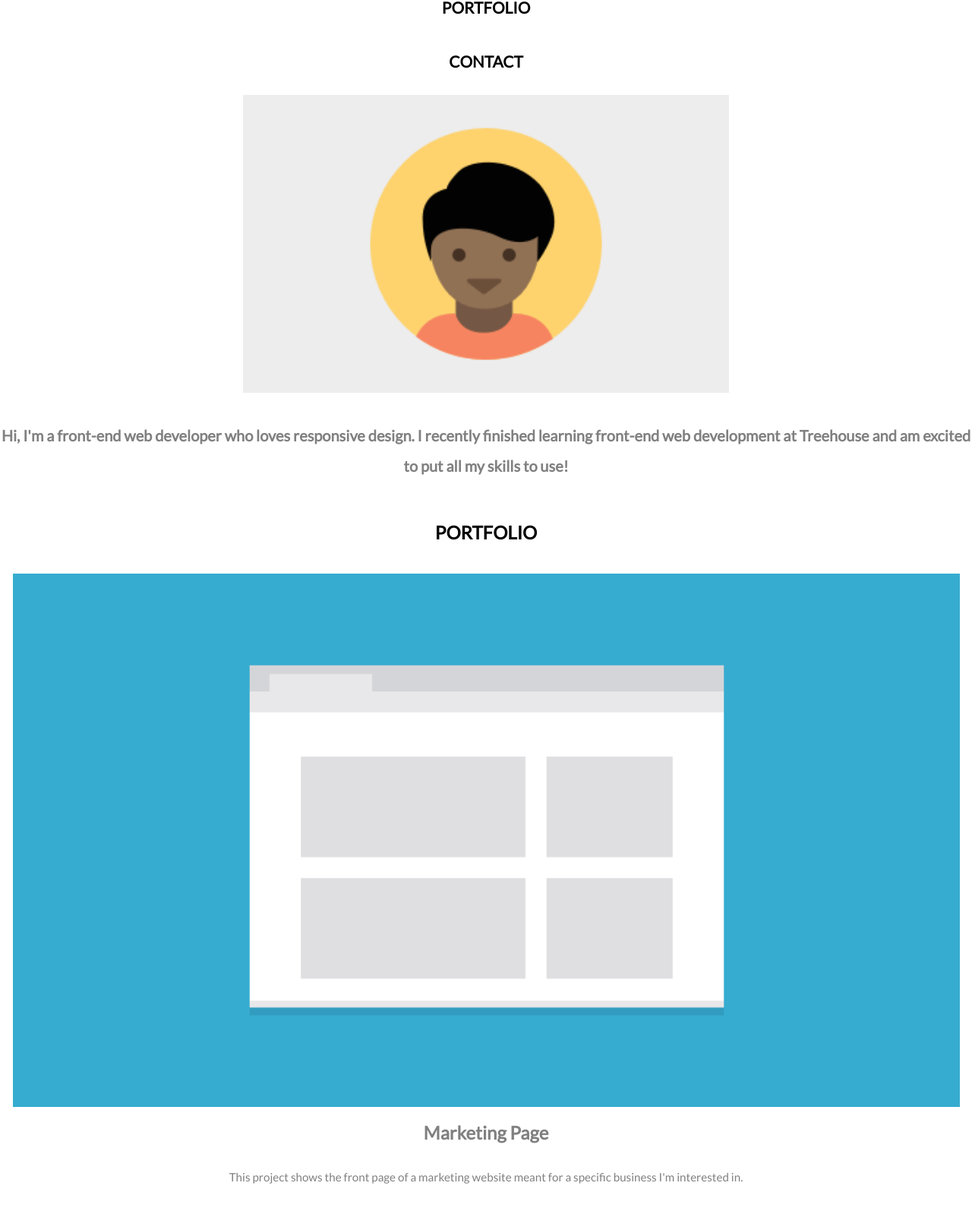
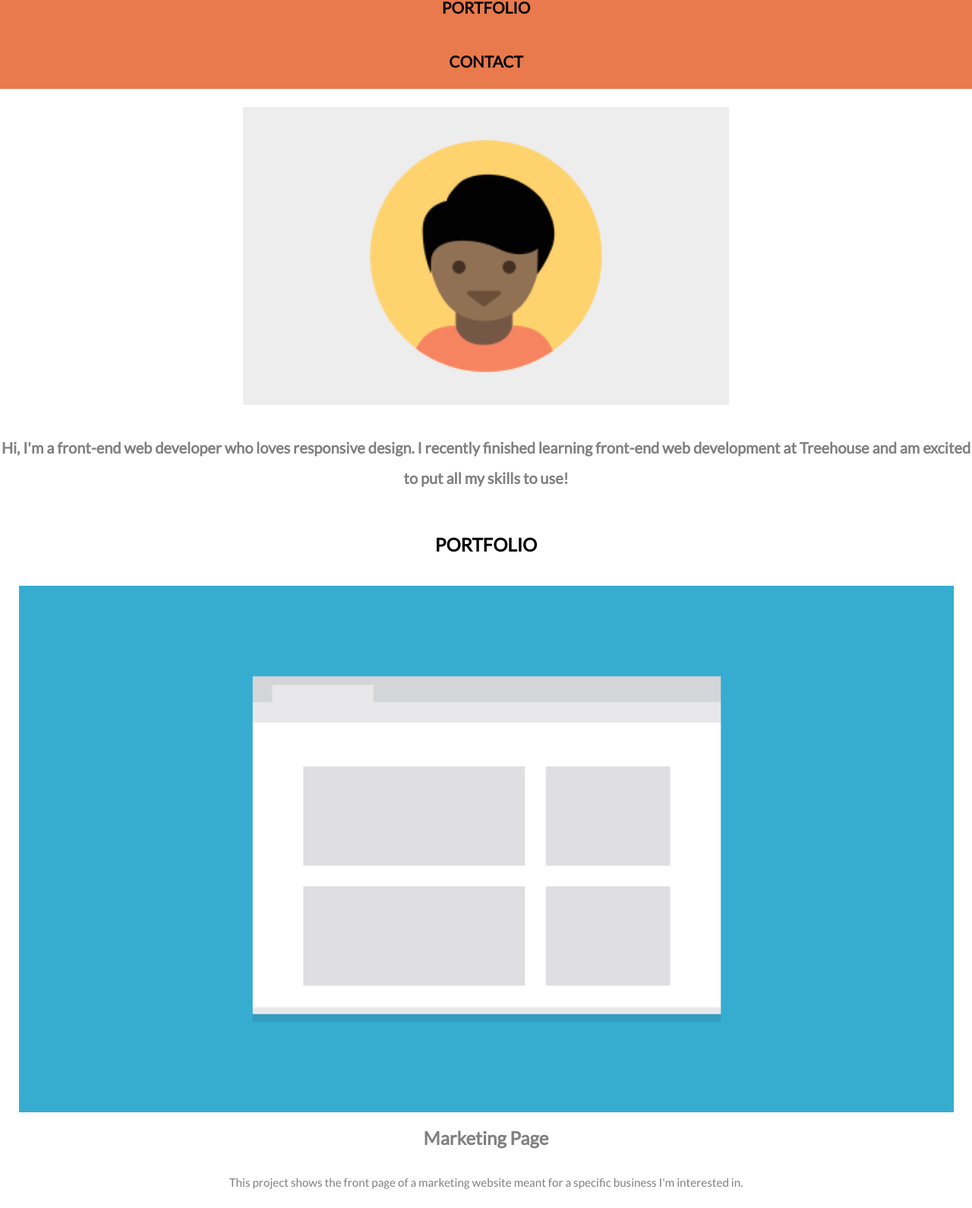
Before and after one commit to Susie62/TechDegree-Project-2, a plain HTML site: page index.html in a window 1280 px wide. Shown: the part 215-1805 px from the top of the page at 76% size. Drawn offline with Linux system fonts and the light colour scheme.

Commit message:
Update styles.css

```diff
--- a/css/styles.css
+++ b/css/styles.css
@@ -24,7 +24,7 @@ h1, h2 {
   margin-top: 0;
 }
 a {
-  color: black;
+  color: #E87A4D;
   text-decoration: none;
   font-weight: bolder;
 }
@@ -80,6 +80,7 @@ font-size: .5em;
 }
 .main-nav a {
   font-size: 1.3em;
+  background-color: #E87A4D;
   color: black;
   text-transform: uppercase;
 }
@@ -90,15 +91,15 @@ font-size: .5em;
   padding-bottom: .5em;
 }
 
-.col {
-  padding-right: 1em;
-  padding-left: 1em;
+.row {
+  padding-right: 1.5em;
+  padding-left: 1.5em;
   text-align: center;
 }
 
 .footer p.left {
   text-align: left;
-  color: black;
+  color: #E87A4D;
   float: left;
   font-size: 1.0em;
   font-weight: bolder;
@@ -123,6 +124,7 @@ font-size: .5em;
   display: block;
   margin: auto;
   width: 50%;
+  padding-top: 2em;
   padding-bottom: 2em;
 }
 
```
